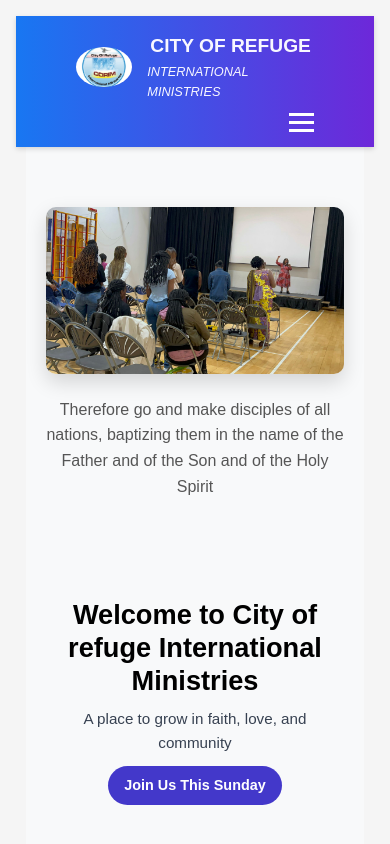
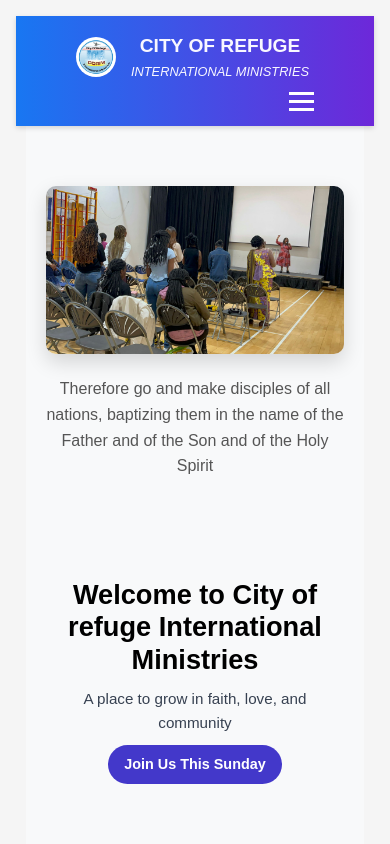
Before and after one commit to SOL7JJ/my-react-app, a React (Vite) app: page / in a window 390 px wide. Shown: the top 844 px of the page. Built offline with nearby package versions, Linux system fonts and the light colour scheme.

Commit message:
Fix header responsiveness for iPhone and add viewport meta tag

```diff
--- a/index.html
+++ b/index.html
@@ -2,6 +2,7 @@
 <html lang="en">
   <head>
     <meta charset="UTF-8" />
+    <meta name="viewport" content="width=device-width, initial-scale=1.0">
     <title>My React App</title>
   </head>
   <body>
--- a/src/components/Header/Header.css
+++ b/src/components/Header/Header.css
@@ -1,6 +1,6 @@
 /* Navbar */
 .navbar {
-  background: linear-gradient(90deg, #1877f2, #6d28d9); /* Facebook blue to purple */
+  background: linear-gradient(90deg, #1877f2, #6d28d9);
   width: 100%;
   padding: 15px 40px;
   color: #f8f7ff;
@@ -20,22 +20,21 @@
 }
 
 /* Logo Section */
-.logo-section {
+.logo-section {   /* updated to match JSX */
   display: flex;
   align-items: center;
   flex: 1;
 }
 
-.logo-image {
-  height: 60px;      /* adjust size */
-  width: 60px;       /* make width same as height for a perfect circle */
-  border-radius: 50%; /* this makes it round */
+.logo-image {    /* updated to match JSX */
+  height: 60px;
+  width: 60px;
+  border-radius: 50%;
   margin-right: 15px;
   display: inline-block;
   vertical-align: middle;
-  object-fit: cover;  /* ensures the image fits nicely inside the circle */
+  object-fit: cover;
 }
-
 
 .logo-container {
   display: flex;
@@ -138,11 +137,14 @@
   }
 
   .logo-section {
+    width: 100%;
+    justify-content: flex-start;
     margin-bottom: 10px;
   }
 
   .logo-image {
     height: 40px;
+    width: 40px;
   }
 
   .logo {
```
Also changed, not shown: 1 other file (tests, documents, lock files or other folders).
